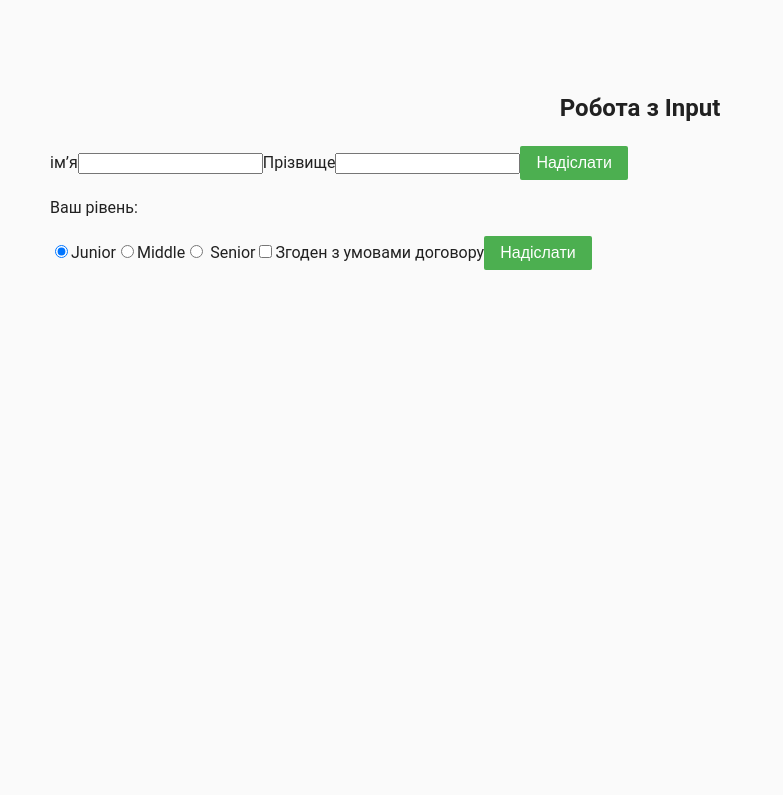
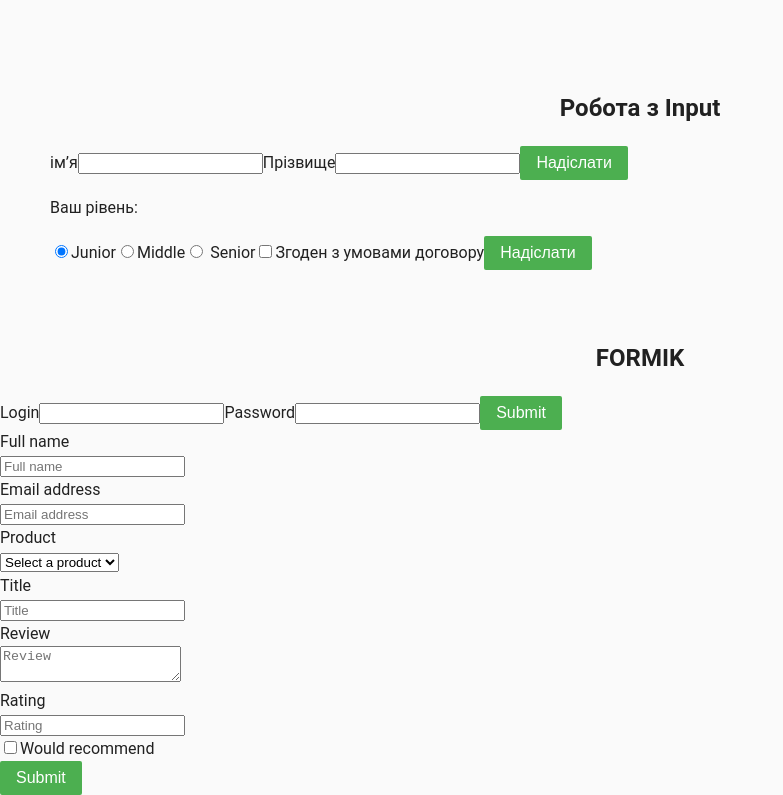
Before and after one commit to Soteach/react-training, a React (Create React App) app: page / in a window 1280 px wide. Shown: the part 1082-1877 px from the top of the page, without its empty margins (0-783 px from the left). Before the commit the page ends 1402 px from the top, so only its background shows below. Built offline with nearby package versions, Linux system fonts and the light colour scheme.

Commit message:
use formik and yup

```diff
--- a/package.json
+++ b/package.json
@@ -10,13 +10,15 @@
     "@testing-library/user-event": "^13.5.0",
     "classnames": "^2.3.2",
     "date-fns": "^2.29.3",
+    "formik": "^2.2.9",
     "prop-types": "^15.8.1",
     "react": "^18.2.0",
     "react-dom": "^18.2.0",
     "react-icons": "^4.6.0",
     "react-scripts": "5.0.1",
     "shortid": "^2.2.16",
-    "web-vitals": "^2.1.4"
+    "web-vitals": "^2.1.4",
+    "yup": "^0.32.11"
   },
   "scripts": {
     "start": "react-scripts start",
--- a/src/components/App/App.jsx
+++ b/src/components/App/App.jsx
@@ -9,6 +9,8 @@
 import TodoEditor from '../TodoEditor/TodoEditor';
 import shortid from 'shortid';
 import Filter from '../Filter';
+import { LoginForm } from '../LoginForm/LoginForm';
+import { ProductReviewForm } from '../ProductReviewForm/ProductRewiewForm';
 
 const colorPickerOptions = [
   { label: 'red', color: '#f44336' },
@@ -126,6 +128,9 @@
         <Container>
           <Form onSubmit={this.formSubmitHandler} />
         </Container>
+
+        <LoginForm />
+        <ProductReviewForm />
       </>
     );
   }
--- /dev/null
+++ b/src/components/LoginForm/LoginForm.jsx
@@ -0,0 +1,82 @@
+// Форма
+import { Formik, Field, Form, ErrorMessage } from 'formik';
+import styled from '@emotion/styled';
+import * as yup from 'yup';
+
+/* Створення форми звичайним методом */
+
+// export const LoginForm = () => {
+//   const handleSubmit = e => {
+//     e.preventDefault();
+//     // const formElements = e.target.elements;
+//     const { login, password } = e.target.elements;
+//     // console.log(e.target.elements.login.value);
+//     console.log(login.value, password.value);
+//   };
+//   return (
+//     <>
+//       <h2>Formik</h2>
+
+/* <form autoComplete="off" onSubmit={handleSubmit}>
+        <label htmlFor="login">
+          Login
+          <input type="text" name="login" />
+        </label>
+        <label htmlFor="password">
+          Password
+          <input type="password" name="password" />
+        </label>
+
+        <button type="submit">Submit</button>
+      </form> */
+
+//     </>
+//   );
+// };
+
+// =================================/* За допомогою formik */=========================
+const initialValues = {
+  login: '',
+  password: '',
+};
+
+const schema = yup.object().shape({
+  login: yup.string().required(),
+  password: yup.string().min(6).max(16).required(),
+});
+
+const Input = styled(Field)`
+  color: tomato;
+`;
+
+export const LoginForm = () => {
+  const handleSubmit = (values, { resetForm }) => {
+    console.log(values);
+    // console.log(actions);
+    resetForm();
+  };
+  return (
+    <>
+      <h2>FORMIK</h2>
+      <Formik
+        initialValues={initialValues}
+        validationSchema={schema}
+        onSubmit={handleSubmit}
+      >
+        <Form autoComplete="off">
+          <label htmlFor="login">
+            Login
+            <Input type="text" name="login" />
+            <ErrorMessage name="login" />
+          </label>
+          <label htmlFor="password">
+            Password
+            <Input type="password" name="password" />
+            <ErrorMessage name="password" component="div" />
+          </label>
+          <button type="submit">Submit</button>
+        </Form>
+      </Formik>
+    </>
+  );
+};
--- /dev/null
+++ b/src/components/ProductReviewForm/ProductRewiewForm.jsx
@@ -0,0 +1,117 @@
+import { Component } from 'react';
+import { Formik, Form, Field, ErrorMessage } from 'formik';
+import * as Yup from 'yup';
+import styled from '@emotion/styled';
+
+const ErrorText = styled.p`
+  color: red;
+`;
+
+const FormError = ({ name }) => {
+  return (
+    <ErrorMessage
+      name={name}
+      render={message => <ErrorText>{message}</ErrorText>}
+    />
+  );
+};
+
+const products = ['Sweater', 'Keyboard', 'Sofa', 'Freezer'];
+
+const validationSchema = Yup.object({
+  product: Yup.string().required('Please select a product').oneOf(products),
+  name: Yup.string().required(),
+  email: Yup.string().email().required(),
+  title: Yup.string().required(),
+  review: Yup.string().required(),
+  rating: Yup.number().min(1).max(10).required(),
+  date: Yup.date().default(() => new Date()),
+  wouldRecommend: Yup.boolean().default(false),
+});
+
+const initialValues = {
+  name: '',
+  email: '',
+  title: '',
+  review: '',
+  rating: '',
+  date: new Date(),
+  wouldRecommend: false,
+  product: '',
+};
+
+export const ProductReviewForm = () => {
+  const handleSubmit = (values, { resetForm }) => {
+    console.log(values);
+    resetForm();
+  };
+
+  return (
+    <Formik
+      initialValues={initialValues}
+      validationSchema={validationSchema}
+      onSubmit={handleSubmit}
+    >
+      <Form autoComplete="off">
+        <div>
+          <label htmlFor="name">Full name</label>
+          <div>
+            <Field name="name" type="text" placeholder="Full name" />
+            <FormError name="name" />
+          </div>
+        </div>
+        <div>
+          <label htmlFor="email">Email address</label>
+          <div>
+            <Field name="email" type="text" placeholder="Email address" />
+            <FormError name="email" />
+          </div>
+        </div>
+        <div>
+          <label htmlFor="product">Product</label>
+          <div>
+            <Field name="product" as="select">
+              <option value="">Select a product</option>
+              {products.map((product, idx) => (
+                <option value={product} key={idx}>
+                  {product}
+                </option>
+              ))}
+            </Field>
+            <FormError name="product" />
+          </div>
+        </div>
+        <div>
+          <label htmlFor="title">Title</label>
+          <div>
+            <Field name="title" type="text" placeholder="Title" />
+            <FormError name="title" />
+          </div>
+        </div>
+        <div>
+          <label htmlFor="review">Review</label>
+          <div>
+            <Field name="review" as="textarea" placeholder="Review" />
+            <FormError name="review" />
+          </div>
+        </div>
+        <div>
+          <label htmlFor="rating">Rating</label>
+          <div>
+            <Field name="rating" type="number" placeholder="Rating" />
+            <FormError name="rating" />
+          </div>
+        </div>
+        <div>
+          <div>
+            <label htmlFor="wouldRecommend">
+              <Field name="wouldRecommend" type="checkbox" />
+              Would recommend
+            </label>
+          </div>
+        </div>
+        <button type="submit">Submit</button>
+      </Form>
+    </Formik>
+  );
+};
```
Also changed, not shown: 1 other file (tests, documents, lock files or other folders).
